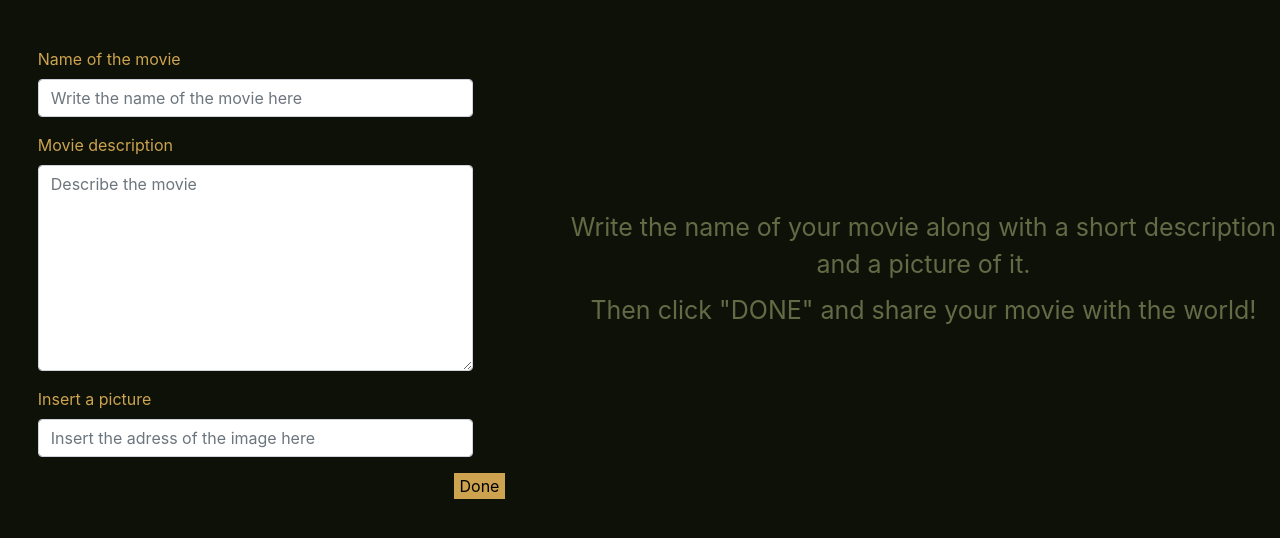
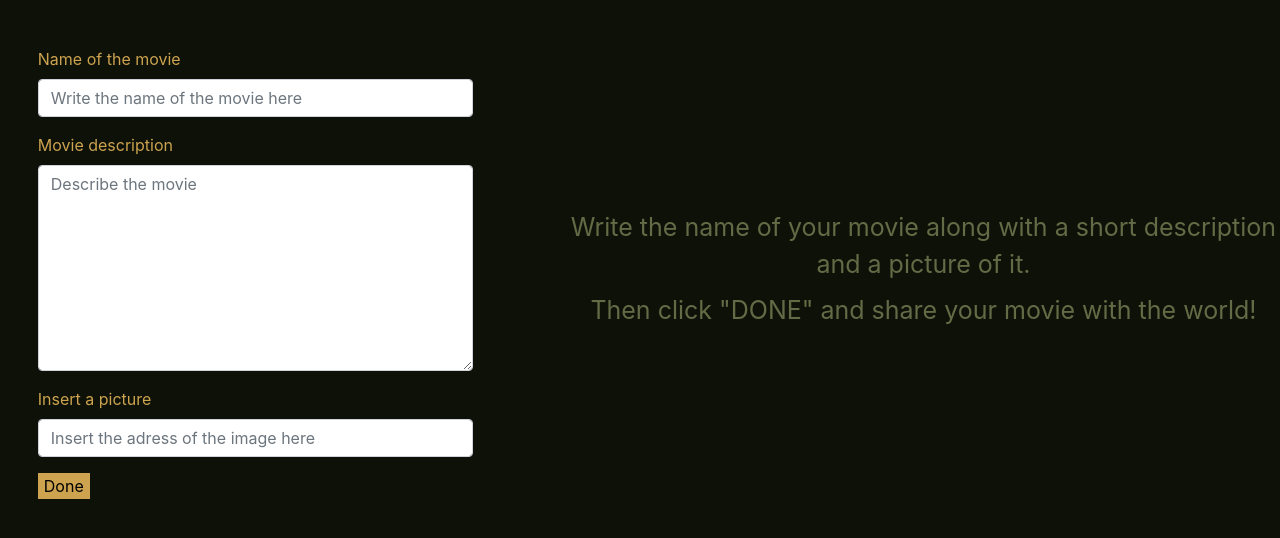
Before and after one commit to rapolek/KMovies, a plain HTML site: page project/Suggest a Movie.html in a window 1280 px wide. Shown: the part 214-752 px from the top of the page. Drawn offline with nearby package versions, Linux system fonts and the light colour scheme.

Commit message:
fix "done" button

```diff
--- a/project/sgam.css
+++ b/project/sgam.css
@@ -22,7 +22,6 @@ label{
 .button{
     background-color: #cda34f;
     border-style: unset;
-    margin-left: 110mm;
     margin-bottom: 50px;
 }
 p{
```
